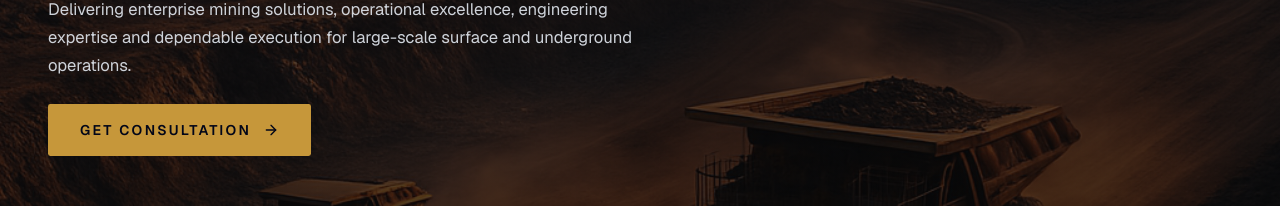
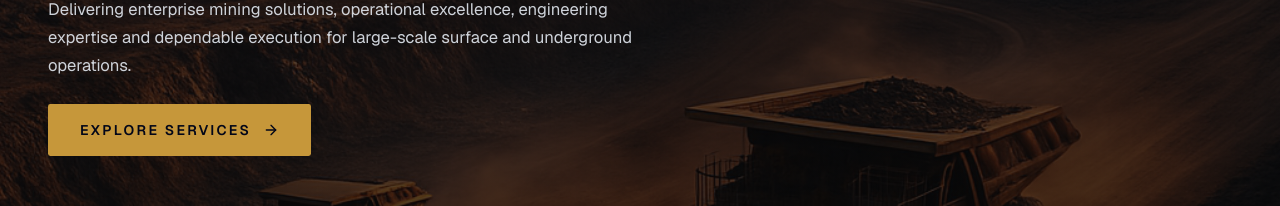
Before and after one commit to TakudzwaMbano/bizhmining, a Next.js app: page / in a window 1280 px wide. Shown: the part 506-712 px from the top of the page. Built offline with nearby package versions, Linux system fonts and the light colour scheme.

Commit message:
exploreservices

```diff
--- a/components/hero.tsx
+++ b/components/hero.tsx
@@ -99,12 +99,12 @@ export function Hero() {
 
           <motion.div variants={buttonReveal}>
             <motion.a
-              href="#contact"
-              className="hero-button inline-flex w-max items-center justify-center rounded-sm bg-[#c6973a] px-8 py-4 text-sm font-semibold uppercase tracking-[0.16em] text-slate-950"
-              whileHover={{ y: -2, scale: 1.02, boxShadow: "0 20px 45px rgba(198, 151, 58, 0.18)" }}
+              href="#services"
+              className="hero-button inline-flex w-max items-center justify-center rounded-sm bg-[#c6973a] px-8 py-4 text-sm font-semibold uppercase tracking-[0.16em] text-slate-950 transition duration-300 ease-out focus-visible:outline focus-visible:outline-2 focus-visible:outline-offset-3 focus-visible:outline-[#c6973a]/80"
+              whileHover={{ y: -2, scale: 1.02, boxShadow: "0 22px 55px rgba(198, 151, 58, 0.20)" }}
               whileTap={{ scale: 0.99 }}
             >
-              Get Consultation
+              Explore Services
               <ArrowRight className="ml-3 h-4 w-4" />
             </motion.a>
           </motion.div>
```
